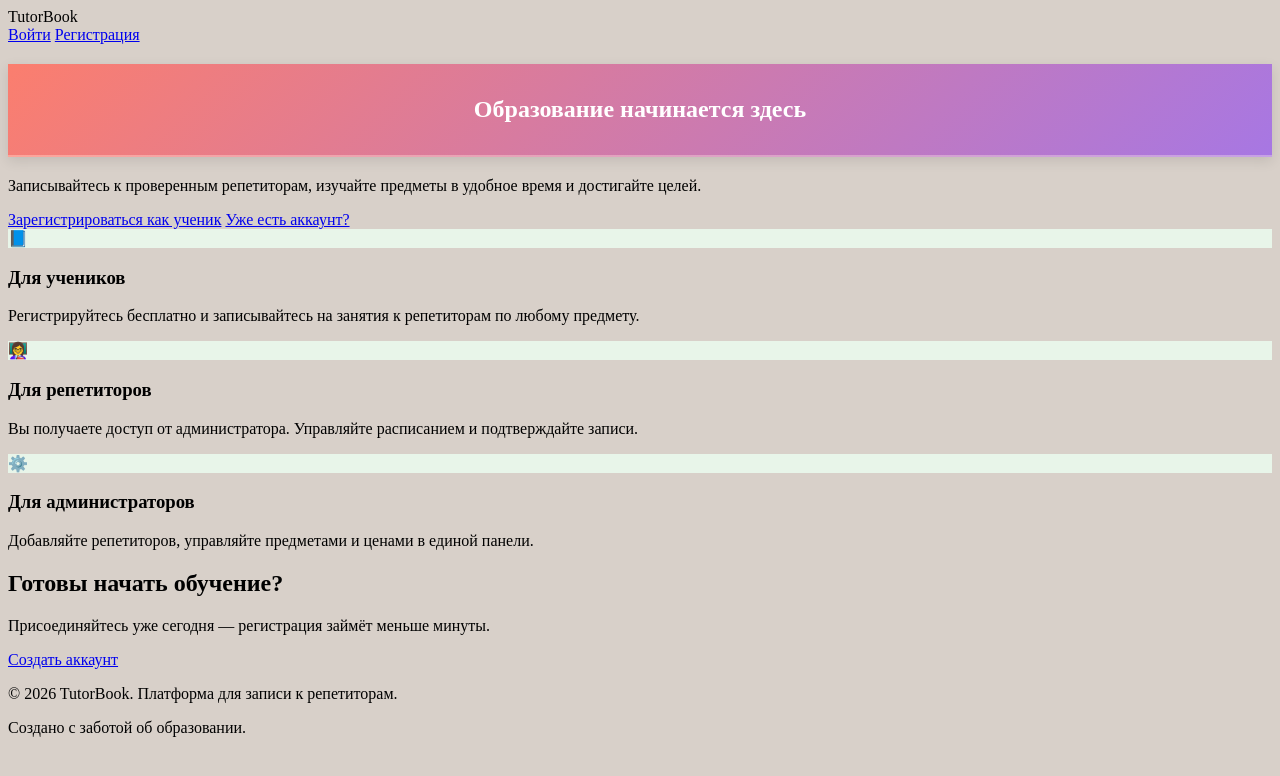
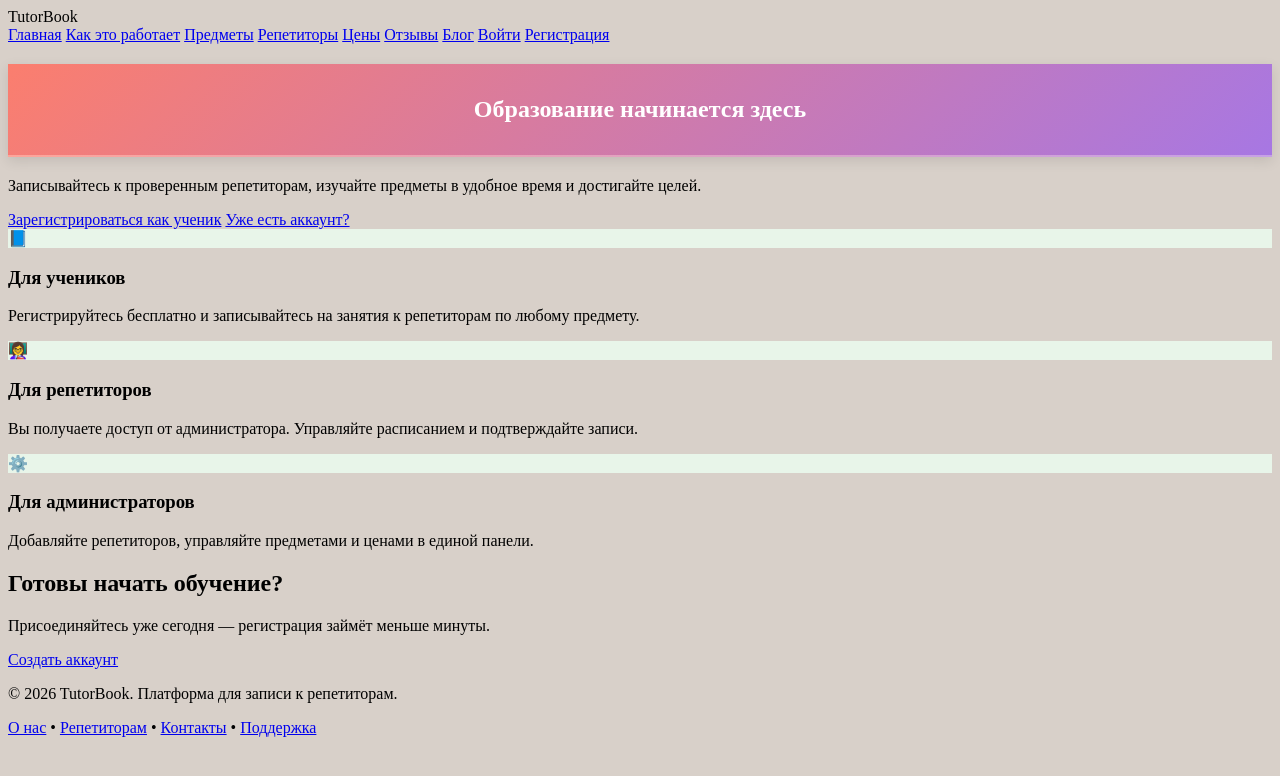
Before and after one commit to ktoetow/mi-v-Jopan, a Python web app: template templates/index.html in a window 1280 px wide. Shown: the top 776 px of the page. Run offline with Jinja, Linux system fonts and the light colour scheme; the template is opened without the code that fills it, so the values that code supplies are empty.

Commit message:
немного добавила в базовый шаблон

```diff
--- a/templates/base.html
+++ b/templates/base.html
@@ -1,4 +1,3 @@
-<!-- app/templates/base.html -->
 <!DOCTYPE html>
 <html lang="ru">
 <head>
@@ -6,6 +5,7 @@
     <meta name="viewport" content="width=device-width, initial-scale=1.0" />
     <title>{% block title %}TutorBook{% endblock %}</title>
     <link rel="stylesheet" href="/static/style.css" />
+    <link href="https://fonts.googleapis.com/css2?family=Inter:wght@400;500;600;700&display=swap" rel="stylesheet">
 </head>
 <body>
     <header class="site-header">
@@ -14,6 +14,13 @@
                 <span>TutorBook</span>
             </div>
             <nav class="nav-links">
+                <a href="/">Главная</a>
+                <a href="/how-it-works">Как это работает</a>
+                <a href="/subjects">Предметы</a>
+                <a href="/tutors">Репетиторы</a>
+                <a href="/pricing">Цены</a>
+                <a href="/reviews">Отзывы</a>
+                <a href="/blog">Блог</a>
                 {% if request.session.get('user') %}
                     <span class="user-greeting">Привет, {{ request.session.user.full_name }}!</span>
                     <a href="/dashboard" class="btn btn-outline">Кабинет</a>
@@ -33,7 +40,12 @@
     <footer class="site-footer">
         <div class="container">
             <p>&copy; 2026 TutorBook. Платформа для записи к репетиторам.</p>
-            <p>Создано с заботой об образовании.</p>
+            <p>
+                <a href="/about">О нас</a> •
+                <a href="/for-tutors">Репетиторам</a> •
+                <a href="/contact">Контакты</a> •
+                <a href="/support">Поддержка</a>
+            </p>
         </div>
     </footer>
 </body>
```
Also changed, not shown: templates/admin.html (added).
